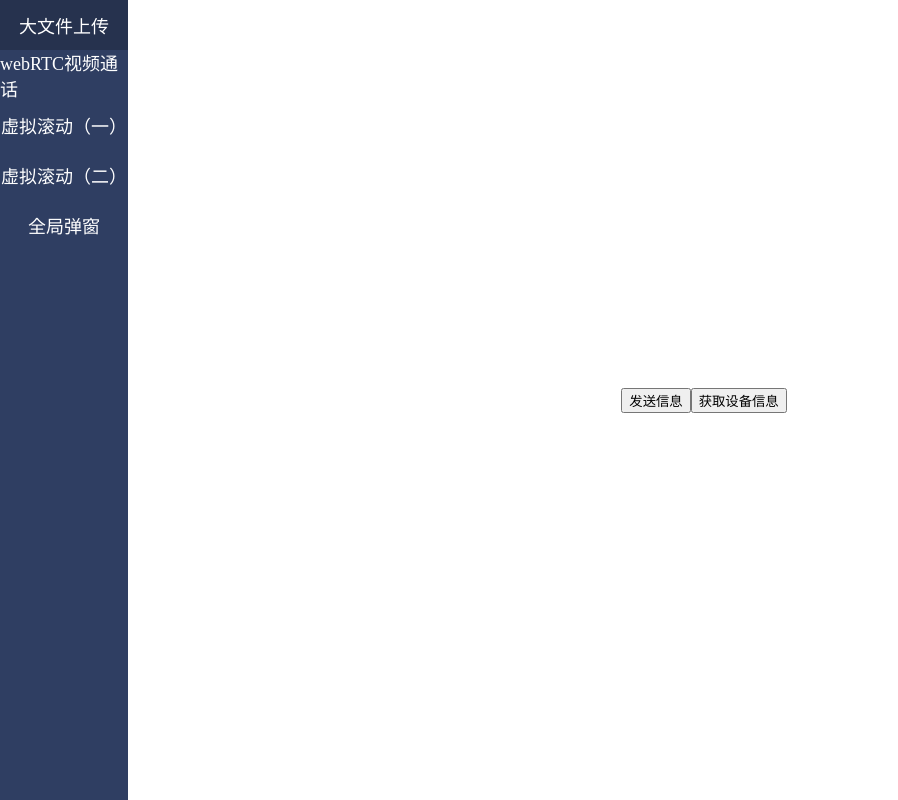
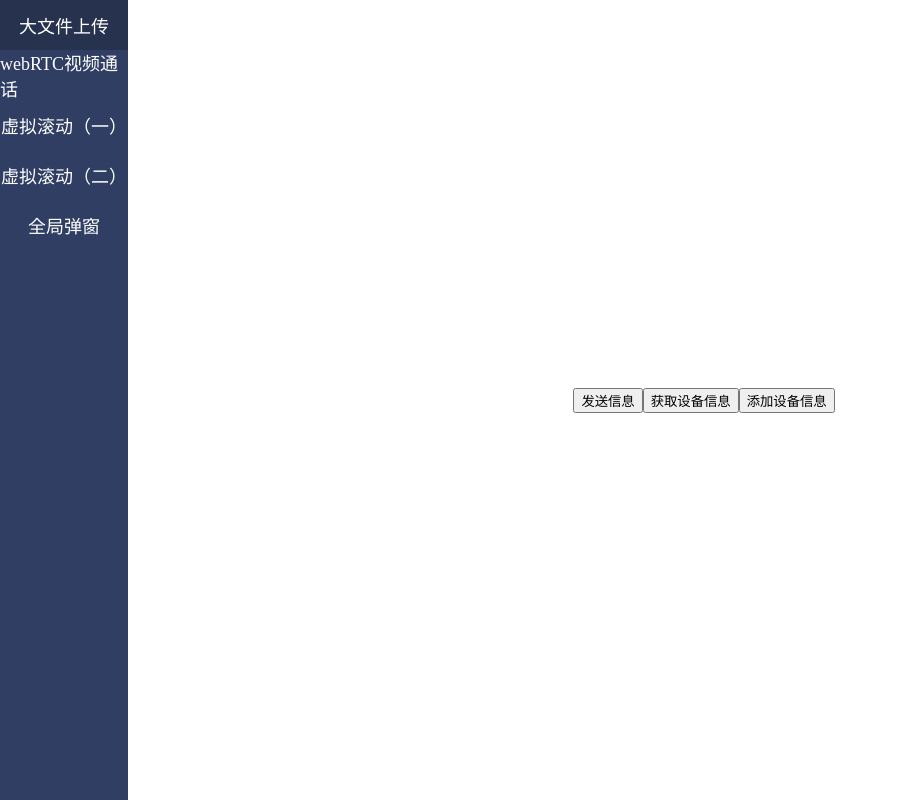
Before and after one commit to MCWBCTW/PublicFunctionsVue, a Vue app: page /#/ in a window 1280 px wide. Both pictures are taken after a click on the element "webRTC视频通话". Shown: the whole page, without its empty margins (0-898 px from the left). Built offline with nearby package versions, Linux system fonts and the light colour scheme; no server answers.

Commit message:
操作数据库

```diff
--- a/src/views/children/vidoeWebRTC.vue
+++ b/src/views/children/vidoeWebRTC.vue
@@ -4,6 +4,9 @@
         <button @click="sendMsg">发送信息</button>
 
         <button @click="getDevice">获取设备信息</button>
+
+        <button @click="addDevice">添加设备信息</button>
+
 
     </div>
 </template>
@@ -41,6 +44,18 @@
             console.log(res)
         })
     }
+
+    function addDevice(){
+        CreateRequest('POST', '/post/addDevice', {
+            deviceId: '1234',
+            deviceName: '测试设备2',
+            online: 0,
+            created_at: '2023-6-25 10:00:00',
+        }).then(res =>{
+            console.log(res)
+
+        })
+    }
 </script>
 
 
```
